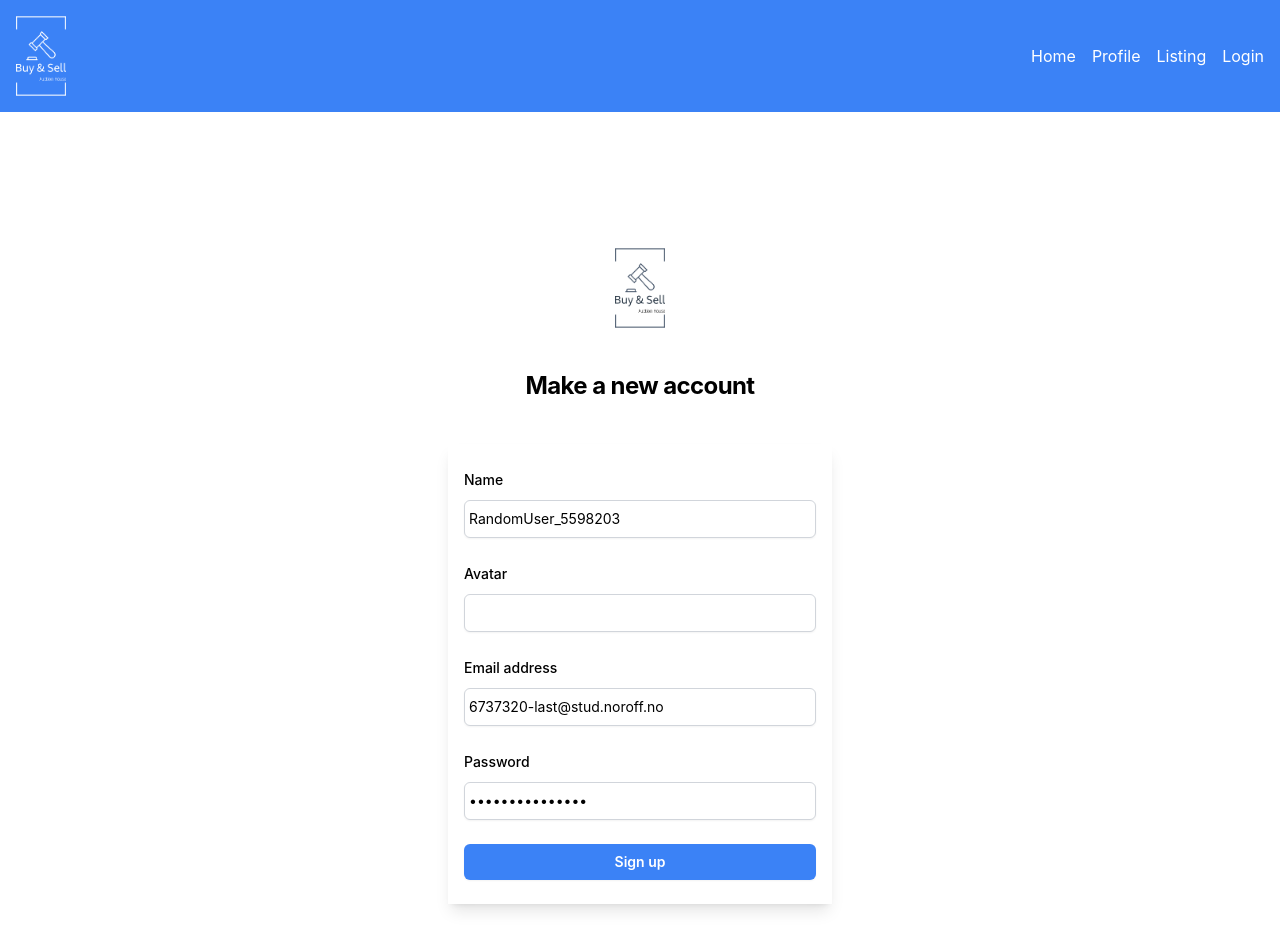
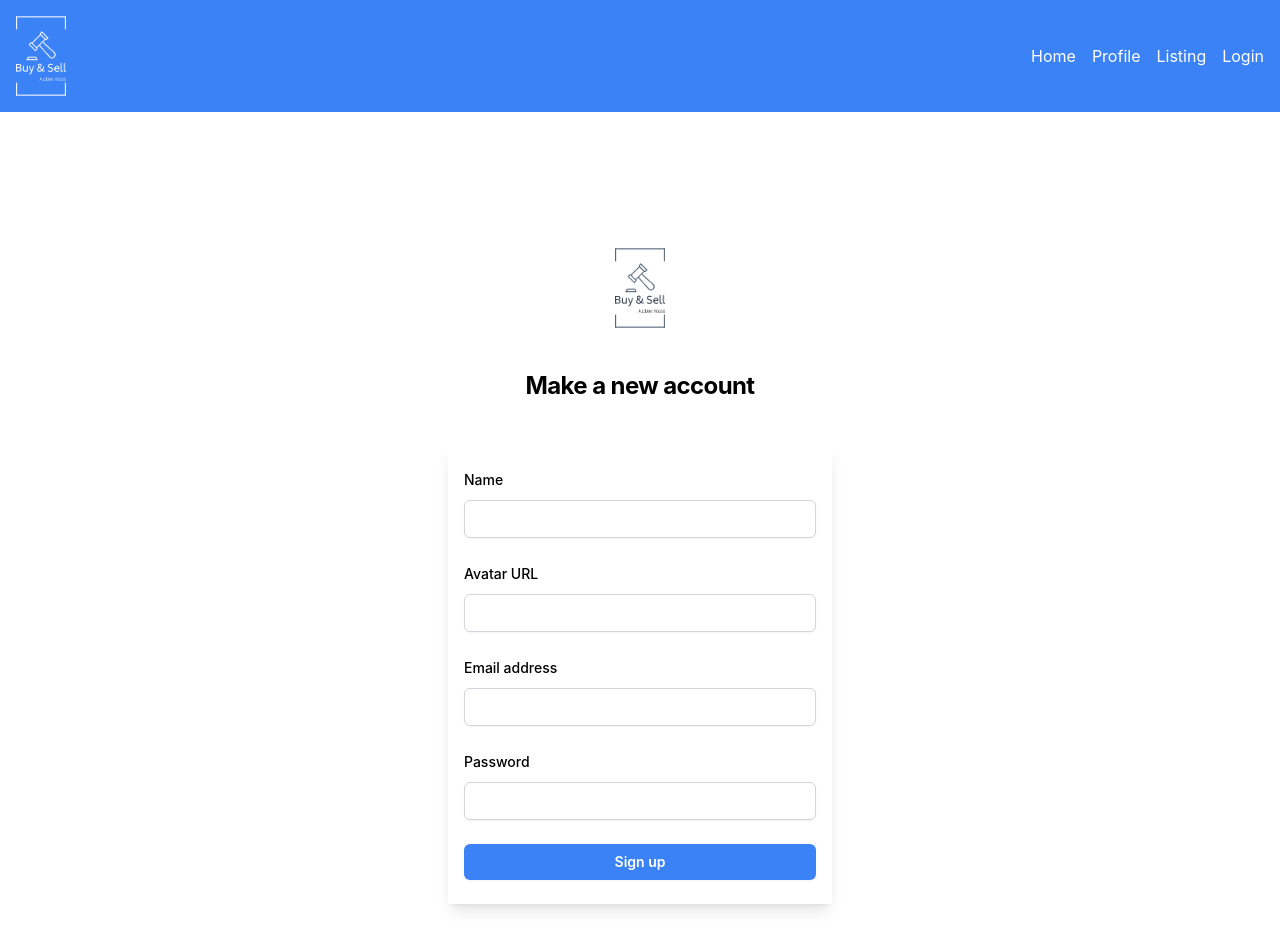
Before and after one commit to RidwanHM/my-semester-project, a React (Vite) app: page /register in a window 1280 px wide. Shown: the top 948 px of the page. Built offline with nearby package versions, Linux system fonts and the light colour scheme; no server answers.

Commit message:
push finish

```diff
--- a/src/components/listings/index.jsx
+++ b/src/components/listings/index.jsx
@@ -1,5 +1,4 @@
 import { useEffect, useState } from "react";
-import { useNavigate } from "@tanstack/react-router";
 
 export default function ListingDetail() {
   const [listing, setListing] = useState(null);
@@ -8,7 +7,6 @@ export default function ListingDetail() {
   const [bidAmount, setBidAmount] = useState("");
   const [userCredits, setUserCredits] = useState(0);
   const [highestBid, setHighestBid] = useState(0);
-  const navigate = useNavigate();
 
   useEffect(() => {
     fetchListing();
--- a/src/components/login/index.jsx
+++ b/src/components/login/index.jsx
@@ -96,7 +96,6 @@ function LoginForm() {
             className="space-y-6 shadow-lg px-4 py-6"
             onSubmit={handleOnSubmit}
           >
-            {/* Email Input */}
             <div>
               <label
                 htmlFor="email"
@@ -111,7 +110,7 @@ function LoginForm() {
                   type="email"
                   autoComplete="email"
                   required
-                  defaultValue="first.last@stud.noroff.no"
+                  defaultValue=""
                   className="px-1 block w-full rounded-md border border-gray-300 py-1.5 bg-white text-black shadow-sm focus:border-indigo-300 focus:ring focus:ring-indigo-200 focus:ring-opacity-50 sm:text-sm sm:leading-6"
                 />
               </div>
@@ -132,7 +131,7 @@ function LoginForm() {
                   type="password"
                   autoComplete="current-password"
                   required
-                  defaultValue="UzI1NiIsInR5cCI"
+                  defaultValue=""
                   className="block w-full rounded-md border border-gray-300 px-1 py-1.5 bg-white text-black shadow-sm focus:border-indigo-300 focus:ring focus:ring-indigo-200 focus:ring-opacity-50 sm:text-sm sm:leading-6"
                 />
               </div>
--- a/src/components/register/index.jsx
+++ b/src/components/register/index.jsx
@@ -114,7 +114,6 @@ function RegisterForm() {
             className="space-y-6 shadow-lg px-4 py-6"
             onSubmit={handleOnSubmit}
           >
-            {/* Name Input */}
             <div>
               <label
                 htmlFor="name"
@@ -129,9 +128,6 @@ function RegisterForm() {
                   type="text"
                   autoComplete="name"
                   required
-                  defaultValue={`RandomUser_${Math.floor(
-                    Math.random() * 10000000
-                  )}`}
                   className="px-1 block w-full rounded-md border border-gray-300 py-1.5 bg-white text-black shadow-sm focus:border-indigo-300 focus:ring focus:ring-indigo-200 focus:ring-opacity-50 sm:text-sm sm:leading-6"
                 />
               </div>
@@ -145,7 +141,7 @@ function RegisterForm() {
                 htmlFor="avatar"
                 className="block text-sm font-medium leading-6 text-black"
               >
-                Avatar
+                Avatar URL
               </label>
               <div className="mt-2">
                 <input
@@ -161,7 +157,6 @@ function RegisterForm() {
               )}
             </div>
 
-            {/* Email Input */}
             <div>
               <label
                 htmlFor="email"
@@ -176,9 +171,6 @@ function RegisterForm() {
                   type="email"
                   autoComplete="email"
                   required
-                  defaultValue={`${Math.floor(
-                    Math.random() * 10000000
-                  )}-last@stud.noroff.no`}
                   className="px-1 block w-full rounded-md border border-gray-300 py-1.5 bg-white text-black shadow-sm focus:border-indigo-300 focus:ring focus:ring-indigo-200 focus:ring-opacity-50 sm:text-sm sm:leading-6"
                 />
               </div>
@@ -187,7 +179,6 @@ function RegisterForm() {
               )}
             </div>
 
-            {/* Password Input */}
             <div>
               <label
                 htmlFor="password"
@@ -202,7 +193,6 @@ function RegisterForm() {
                   type="password"
                   autoComplete="current-password"
                   required
-                  defaultValue="UzI1NiIsInR5cCI"
                   className="block w-full rounded-md border border-gray-300 px-1 py-1.5 bg-white text-black shadow-sm focus:border-indigo-300 focus:ring focus:ring-indigo-200 focus:ring-opacity-50 sm:text-sm sm:leading-6"
                 />
               </div>
```
